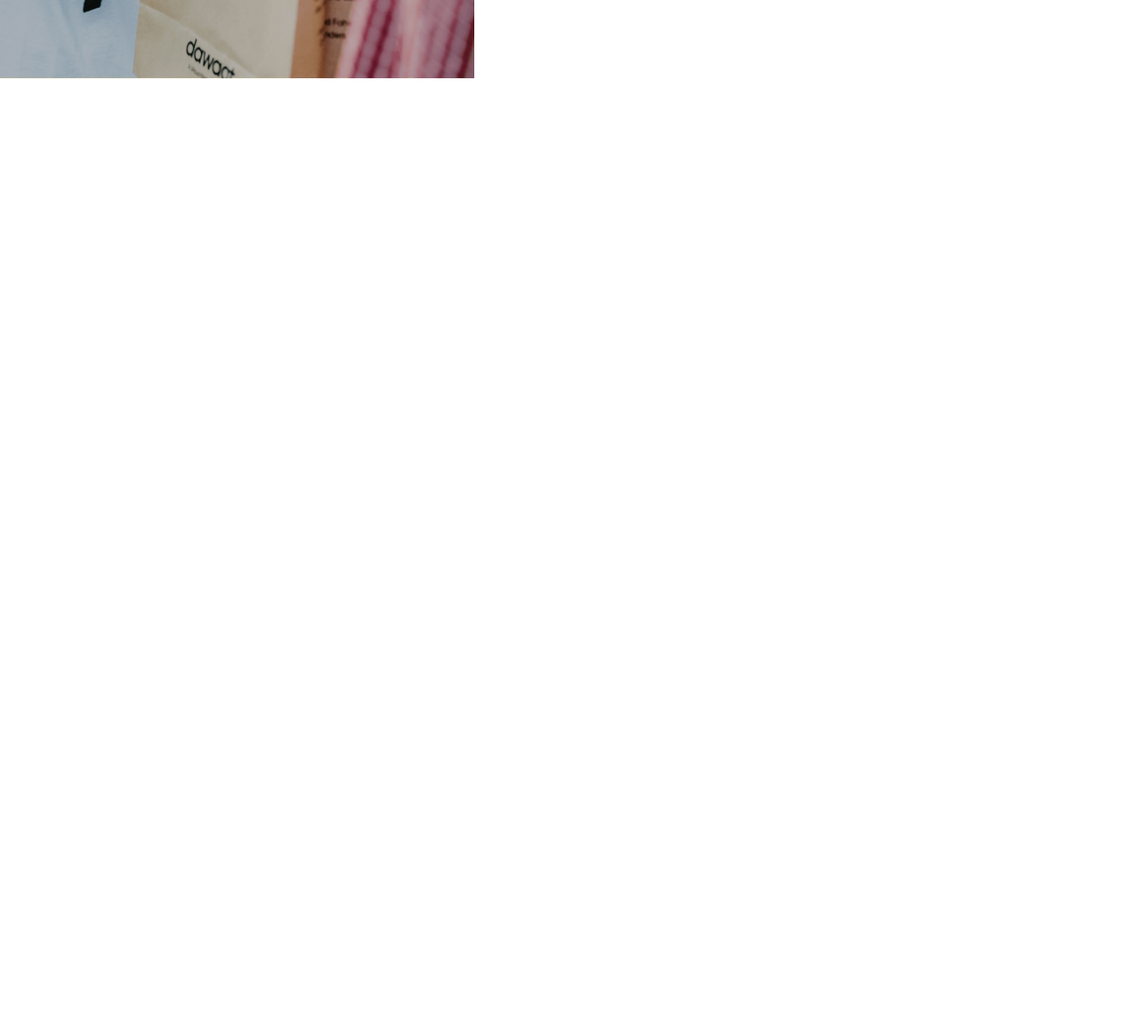
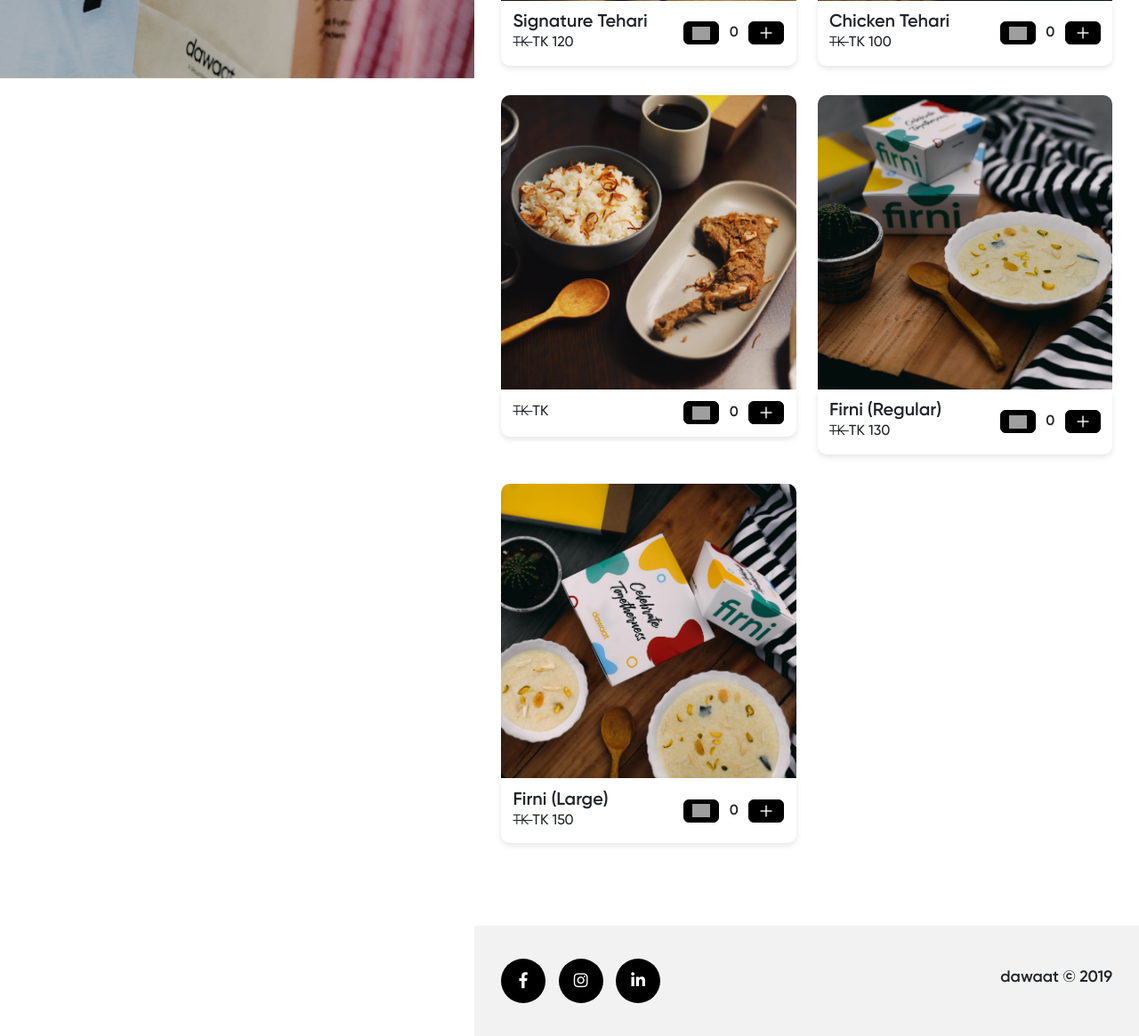
Before and after one commit to fahim-abdullah/dawaat-app, a Rails app: page / in a window 1280 px wide. Shown: the part 712-1877 px from the top of the page at 89% size. Before the commit the page ends 800 px from the top, so only its background shows below. Run offline with Rails 7, Linux system fonts and the light colour scheme; a user stored in the database is signed in; data comes from the database, SQL or seed files in the repository; data that the repository does not hold is empty; style sheets or scripts are compiled from the project's sources; some libraries are stand-ins or nearby versions; grey boxes are pictures that could not be loaded.

Commit message:
opening time fix

```diff
--- a/app/views/orders/new.html.erb
+++ b/app/views/orders/new.html.erb
@@ -15,7 +15,7 @@
 
                 <%
                 six_zone_hour = Time.new.getlocal("+06:00").hour
-                hide_menu = ( six_zone_hour >= 0 && six_zone_hour < 13 )
+                hide_menu = ( six_zone_hour >= 0 && six_zone_hour < 12 )
                 hide_menu = false if params[:show_menu]
                 %>
 
```
